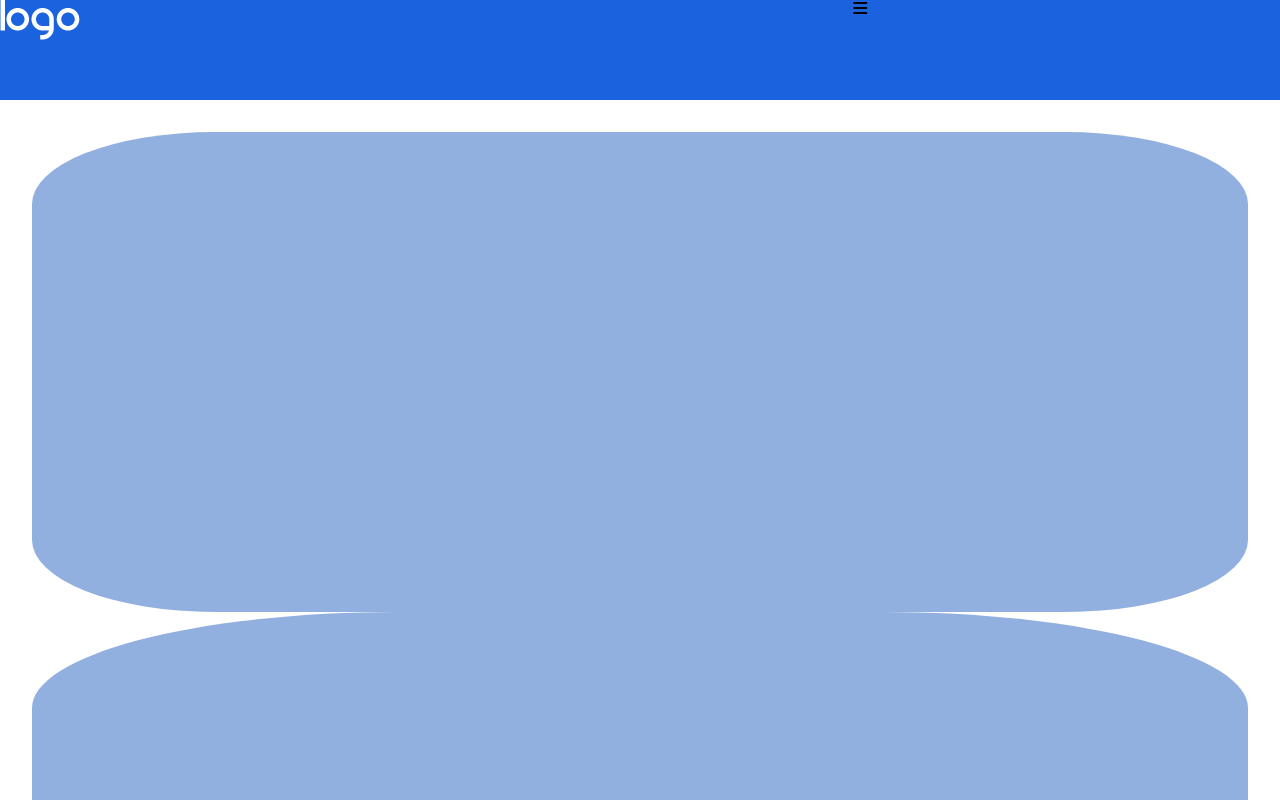
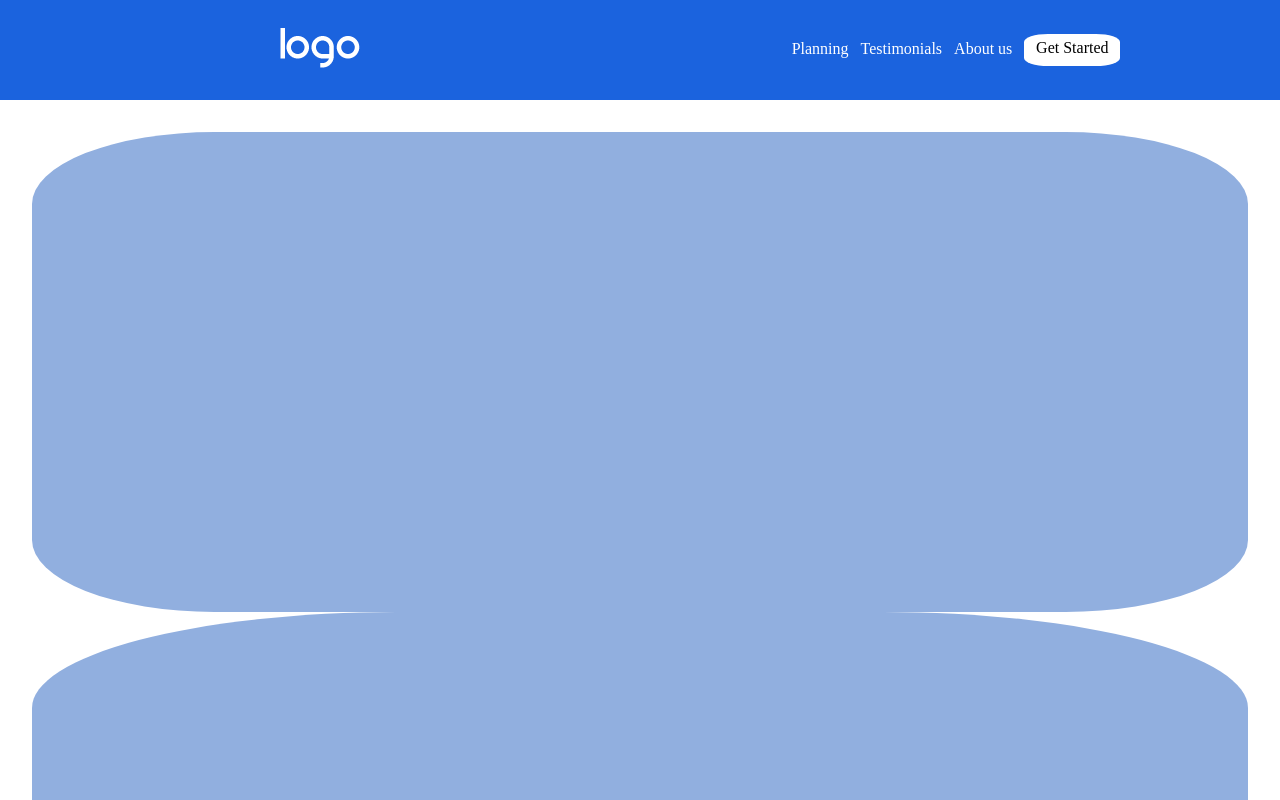
Before and after one commit to carlomarcon/htmlcss-responsive-layout, a plain HTML site: page index.html in a window 1280 px wide. Shown: the top 800 px of the page. Drawn offline with Linux system fonts and the light colour scheme.

Commit message:
Add: header css and Html responsive

```diff
--- a/css/styles.css
+++ b/css/styles.css
@@ -15,16 +15,22 @@
 #Head-logo {
   background-color: rgb(27, 99, 222);
   display: flex;
-  justify-content: space-around;
+  justify-content: space-between;
+  align-items: center;
   min-height: 100px;
   width: 100%;
 }
 
 header div {
   width: calc(100% / 3);
+  text-align: center;
 }
 
 header li {
+  margin-right: 0.5rem;
+}
+
+header ul {
   display: none;
 }
 
@@ -36,11 +42,47 @@ header li {
   display: none;
 }
 
+#bar {
+  font-size: 2rem;
+  color: white;
+}
+
+.button {
+  background-color: white;
+  color: black;
+  display: inline-block;
+  width: 6rem;
+  border-radius: 25%;
+  height: 2rem;
+  vertical-align: middle;
+  padding-top: 5px;
+}
+
+@media screen and (min-width: 1024px) {
+  #Head-logo {
+    justify-content: space-around;
+  }
+
+  header li {
+    display: inline-block;
+    color: white;
+  }
+
+  #bar {
+    display: none;
+  }
+
+  header ul {
+    display: contents;
+  }
+}
+
 /* demo downloaded */
 
 .container {
   display: flex;
   flex-wrap: wrap;
+  padding: 2rem;
 }
 
 .col {
@@ -55,7 +97,3 @@ header li {
   min-height: 30rem;
   border-radius: 15%;
 }
-
-.container {
-  padding: 2rem;
-}
--- a/index.html
+++ b/index.html
@@ -13,16 +13,15 @@
   <header>
     <nav id="Head-logo">
       <div><img src="img/logo.png" alt="logo" class="Logo" /></div>
+
       <div>
         <ul>
           <li>Planning</li>
           <li>Testimonials</li>
           <li>About us</li>
+          <li><span class="button">Get Started</span></li>
         </ul>
-      </div>
-      <div>
-        <span class="button">Get Started</span>
-        <span><i class="fa-solid fa-bars"></i></span>
+        <span><i class="fa-solid fa-bars" id="bar"></i></span>
       </div>
     </nav>
   </header>
```
